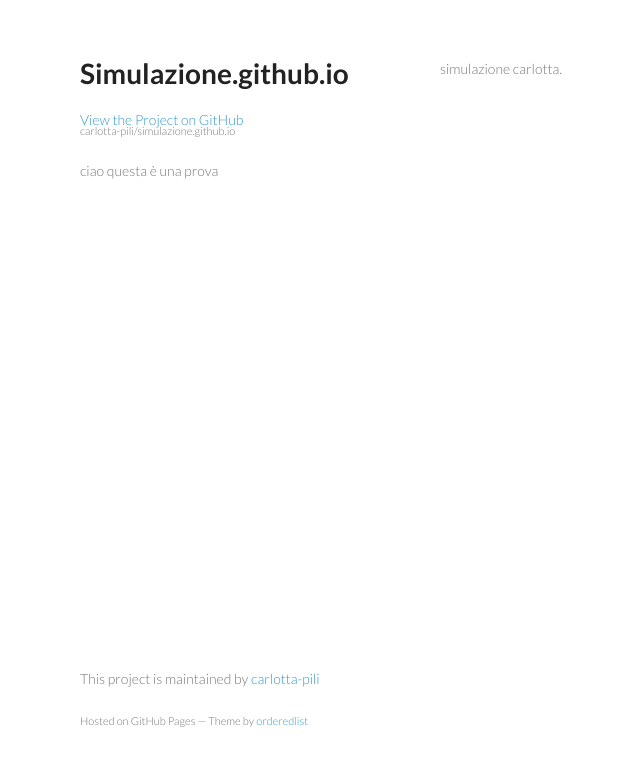
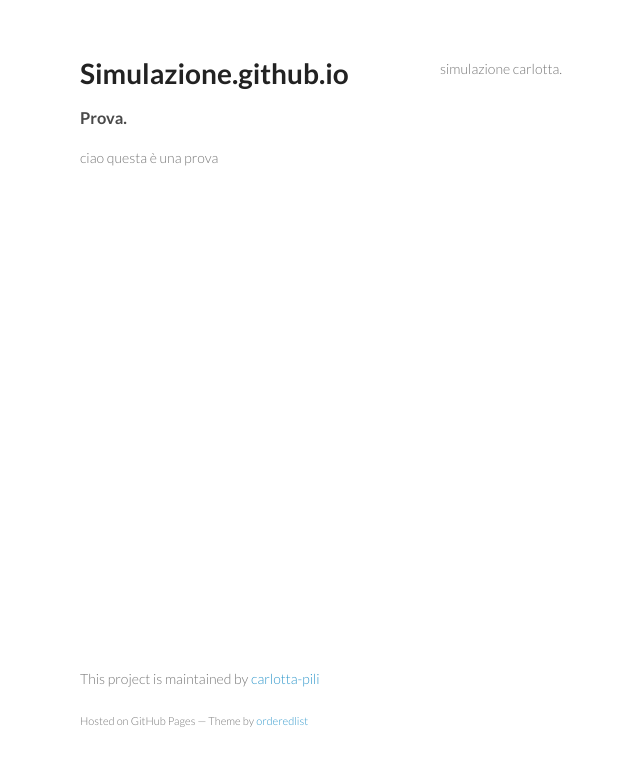
Before and after one commit to carlotta-pili/simulazione.github.io, a plain HTML site: page index.html in a window 1280 px wide. Shown: the whole page, without its empty margins (130-770 px from the left). Drawn offline with Linux system fonts and the light colour scheme.

Commit message:
Update index.html

```diff
--- a/index.html
+++ b/index.html
@@ -19,8 +19,7 @@
         <h1>Simulazione.github.io</h1>
         <p></p>
 
-        <p class="view"><a href="https://github.com/carlotta-pili/simulazione.github.io">View the Project on GitHub <small>carlotta-pili/simulazione.github.io</small></a></p>
-
+       <h3>Prova. </h3>
 
        <p> ciao questa è una prova </p>
       </header>
```
